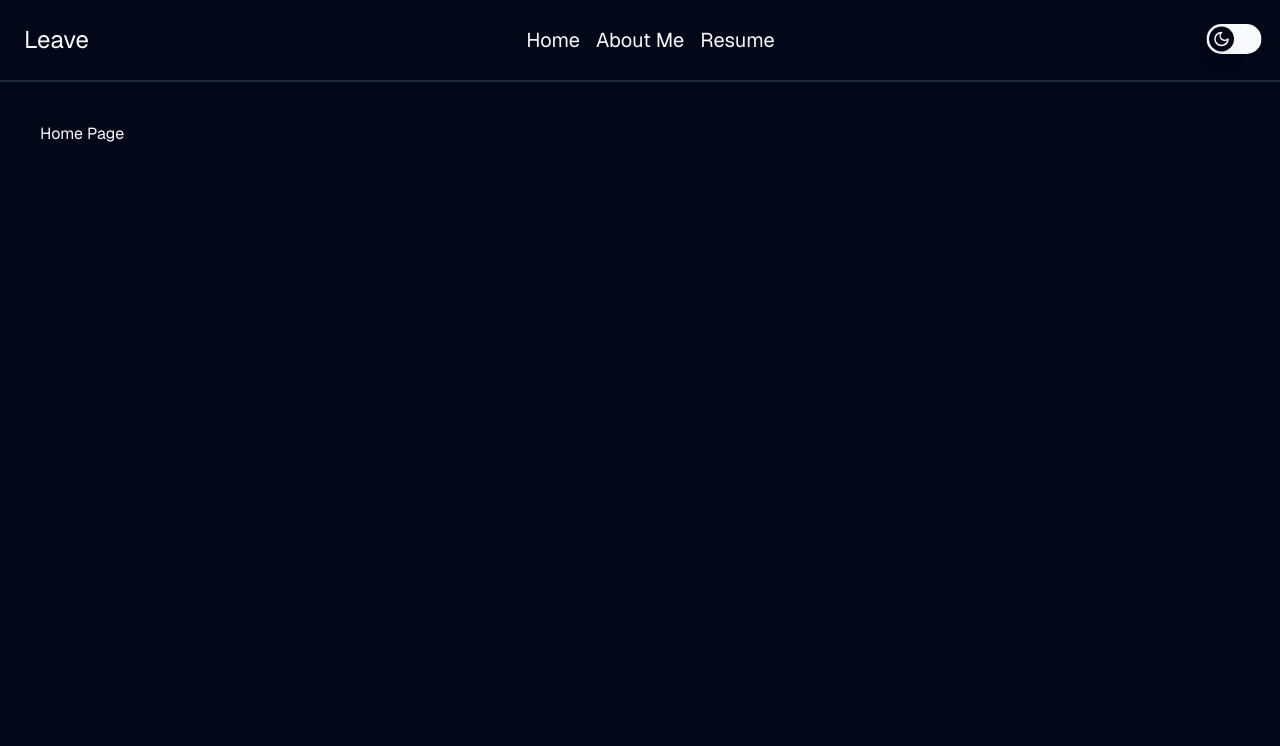
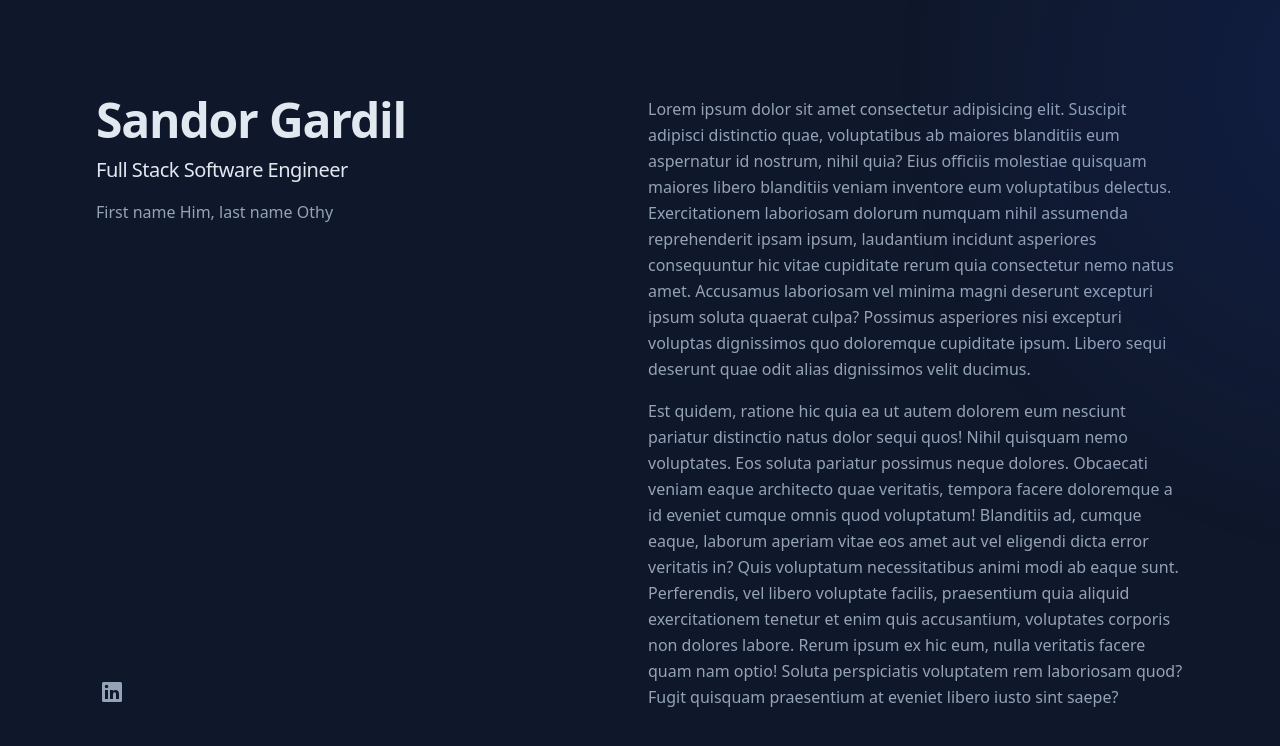
Before and after one commit to SandorGardil/portfolio, a React (Vite) app: page / in a window 1280 px wide. Shown: the top 746 px of the page. Built offline with nearby package versions, Linux system fonts and the light colour scheme.

Commit message:
Getting a base of the interface. Need to clean it up and break it apart later. Also need to finish out the cards for work experience and add the navigation

```diff
--- a/app/globals.css
+++ b/app/globals.css
@@ -96,6 +96,23 @@
     }
   }
 
+  .spotlight {
+    position: relative;
+    z-index: 1;
+  }
+
+  .spotlight::before {
+    content: '';
+    position: absolute;
+    top: 0;
+    left: 0;
+    width: 100%;
+    height: 100%;
+    background: radial-gradient(circle, rgba(255,255,255,0.1) 0%, rgba(0,0,0,0.9) 70%);
+    pointer-events: none; /* Ensure interaction with content underneath */
+    z-index: -1; /* Ensure it's behind the content */
+  }
+
   @layer base {
     * {
       @apply border-border;
@@ -104,5 +121,6 @@
       @apply bg-background text-foreground;
       @apply font-geist;
       @apply text-base;
+      @apply bg-slate-900 leading-relaxed text-slate-400 antialiased selection:bg-teal-300 selection:text-teal-900;
     }
   }
--- a/src/App.tsx
+++ b/src/App.tsx
@@ -8,14 +8,52 @@ import  Resume  from './pages/Resume.tsx';
 function App() {
   return (
     <>
-      <Header />
+      <div className="group/spotlight relative">
+        <div className="pointer-events-none fixed inset-0 z-30 transition duration-300 lg:absolute" style={{background: "radial-gradient(600px at 1375px 82px, rgba(29, 78, 216, 0.15), transparent 80%)"}}></div>
+        <div className="mx-auto min-h-screen max-w-screen-xl px-6 py-12 font-sans md:px-12 md:py-20 lg:px-24 lg:py-0">
+          <div className="lg:flex lg:justify-between lg:gap-4">
+            <header className="lg:sticky lg:top-0 lg:flex lg:max-h-screen lg:w-1/2 lg:flex-col lg:justify-between lg:py-24">
+              <div>
+                <h1 className="text-4xl font-bold tracking-tight text-slate-200 sm:text-5xl"><a href="/">Sandor Gardil</a></h1>
+                <h2 className="mt-3 text-lg font-medium tracking-tight text-slate-200 sm:text-xl">Full Stack Software Engineer</h2>
+                <p className="mt-4 max-w-xs leading-normal">First name Him, last name Othy</p>
+              </div>
+              <ul className="ml-1 mt-8 flex items-center">
+                <li className="mr-5 text-xs shrink-0">
+                  <a className="block hover:text-slate-200" href="https://www.linkedin.com/in/sandor-gardil/" target="_blank" rel="noreferrer noopener" aria-label="LinkedIn (opens in a new tab)" title="LinkedIn"><span className="sr-only">LinkedIn</span><svg xmlns="http://www.w3.org/2000/svg" viewBox="0 0 24 24" fill="currentColor" className="h-6 w-6" aria-hidden="true"><path d="M20.5 2h-17A1.5 1.5 0 002 3.5v17A1.5 1.5 0 003.5 22h17a1.5 1.5 0 001.5-1.5v-17A1.5 1.5 0 0020.5 2zM8 19H5v-9h3zM6.5 8.25A1.75 1.75 0 118.3 6.5a1.78 1.78 0 01-1.8 1.75zM19 19h-3v-4.74c0-1.42-.6-1.93-1.38-1.93A1.74 1.74 0 0013 14.19a.66.66 0 000 .14V19h-3v-9h2.9v1.3a3.11 3.11 0 012.7-1.4c1.55 0 3.36.86 3.36 3.66z"></path></svg></a>
+                </li>
+              </ul>
+            </header>
+            <main id="content" className="pt-24 lg:w-1/2 lg:py-24">
+              <section id="about" className="mb-16 scroll-mt-16 md:mb-24 lg:mb-36 lg:scroll-mt-24" aria-label="About me">
+                  <p className="mb-4">
+                    Lorem ipsum dolor sit amet consectetur adipisicing elit. Suscipit adipisci distinctio quae, voluptatibus ab maiores blanditiis eum aspernatur id nostrum, nihil quia? Eius officiis molestiae quisquam maiores libero blanditiis veniam inventore eum voluptatibus delectus. Exercitationem laboriosam dolorum numquam nihil assumenda reprehenderit ipsam ipsum, laudantium incidunt asperiores consequuntur hic vitae cupiditate rerum quia consectetur nemo natus amet. Accusamus laboriosam vel minima magni deserunt excepturi ipsum soluta quaerat culpa? Possimus asperiores nisi excepturi voluptas dignissimos quo doloremque cupiditate ipsum. Libero sequi deserunt quae odit alias dignissimos velit ducimus.
+                  </p>
+                  <p className="mb-4">
+                    Est quidem, ratione hic quia ea ut autem dolorem eum nesciunt pariatur distinctio natus dolor sequi quos! Nihil quisquam nemo voluptates. Eos soluta pariatur possimus neque dolores. Obcaecati veniam eaque architecto quae veritatis, tempora facere doloremque a id eveniet cumque omnis quod voluptatum! Blanditiis ad, cumque eaque, laborum aperiam vitae eos amet aut vel eligendi dicta error veritatis in? Quis voluptatum necessitatibus animi modi ab eaque sunt. Perferendis, vel libero voluptate facilis, praesentium quia aliquid exercitationem tenetur et enim quis accusantium, voluptates corporis non dolores labore. Rerum ipsum ex hic eum, nulla veritatis facere quam nam optio! Soluta perspiciatis voluptatem rem laboriosam quod? Fugit quisquam praesentium at eveniet libero iusto sint saepe?
+                  </p>
+
+              </section>
+              <section id="expierence" className="mb-16 scroll-mt-16 md:mb-24 lg:mb-36 lg:scroll-mt-24" aria-label="Work experience">
+                <div className="sticky top-0 z-20 -mx-6 mb-4 w-screen bg-slate-900/75 px-6 py-5 backdrop-blur md:-mx-12 md:px-12 lg:sr-only lg:relative lg:top-auto lg:mx-auto lg:w-full lg:px-0 lg:py-0 lg:opacity-0">
+                  <h2 className="text-sm font-bold uppercase tracking-widest text-slate-200 lg:sr-only">Experience</h2>
+                </div>
+                <div>
+
+                </div>
+              </section>
+            </main>
+          </div>
+        </div>
+      </div>
+      {/* <Header />
       <div className="flex mx-10 mt-10">
         <Routes>
           <Route path="/" element={<Home />} />
           <Route path="/about" element={<About />} />
           <Route path="/resume" element={<Resume />} />
         </Routes>
-      </div>
+      </div> */}
     </>
   )
 }
```
